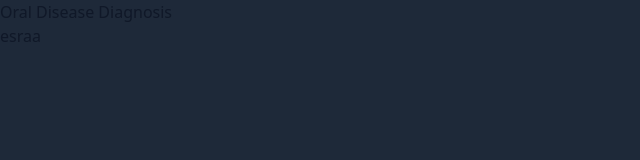
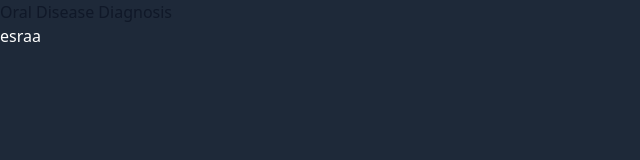
Before and after one commit to ayaosamaramadan/SmartOralDiagnosis, a Next.js app in the folder frontend/: page / in a window 1280 px wide. Shown: the top 160 px of the page, without its empty margins (0-640 px from the left). Built offline with nearby package versions, Linux system fonts and the light colour scheme.

Commit message:
change color

```diff
--- a/frontend/src/app/page.tsx
+++ b/frontend/src/app/page.tsx
@@ -2,7 +2,7 @@ export default function Home() {
   return (
     <>
       <h1>Oral Disease Diagnosis</h1>
-      <p>esraa</p>
+      <p className="text-[#fff]">esraa</p>
     </>
   );
 }
```
